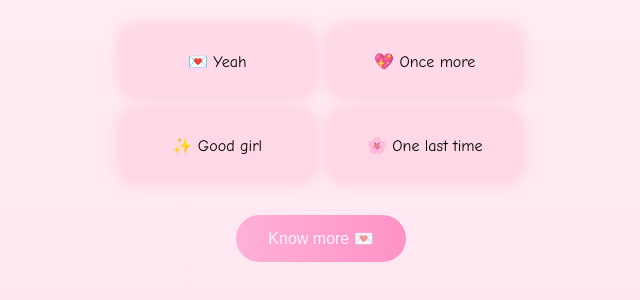
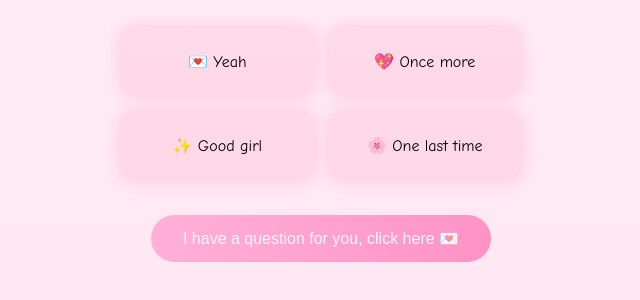
Before and after one commit to Vivek-Stat95/wish2, a plain HTML site: page reveal.html in a window 1280 px wide. Shown: the part 400-700 px from the top of the page, without its empty margins (319-959 px from the left). Drawn offline with Linux system fonts and the light colour scheme.

Commit message:
Update reveal.html

```diff
--- a/reveal.html
+++ b/reveal.html
@@ -132,7 +132,7 @@
       </div>
     </div>
     <button class="know-btn" id="knowBtn" disabled onclick="goNote()">
-        Know more 💌
+        I have a question for you, click here 💌
       </button>
 
   </div>
```
